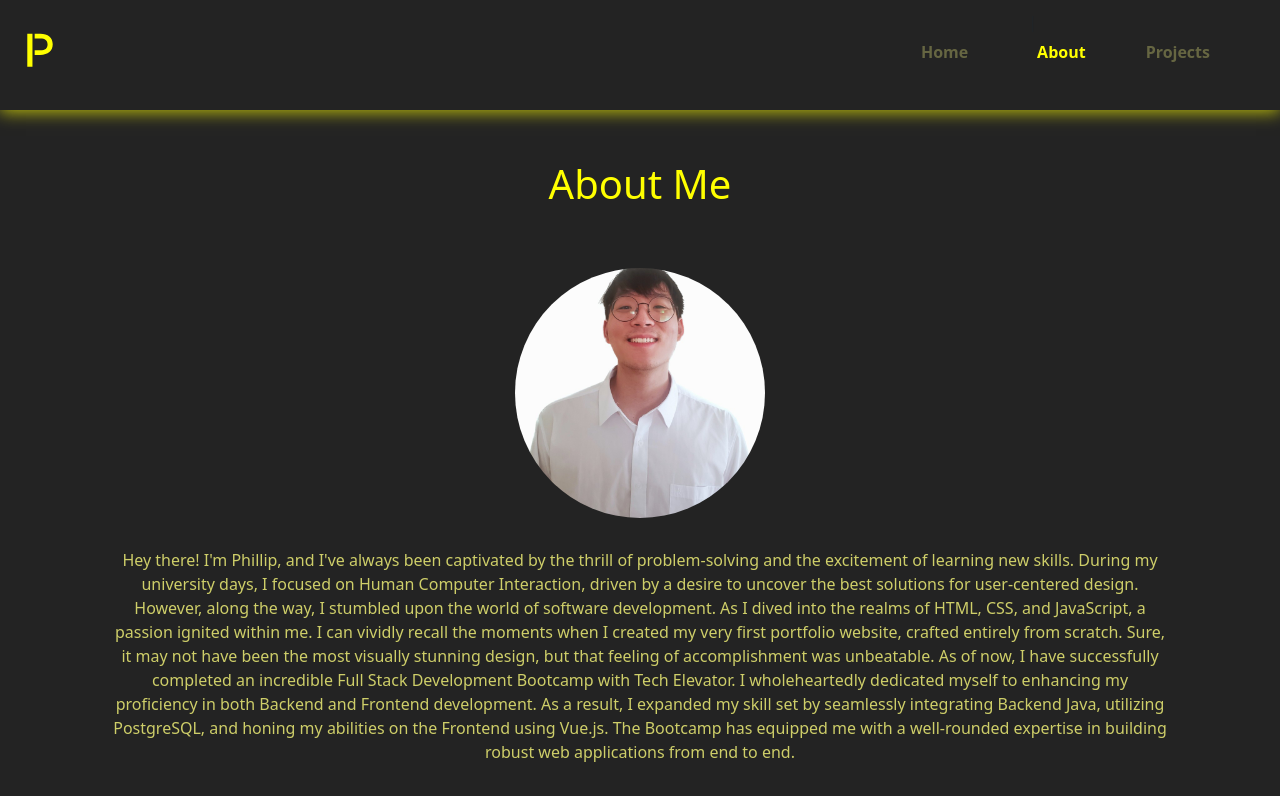
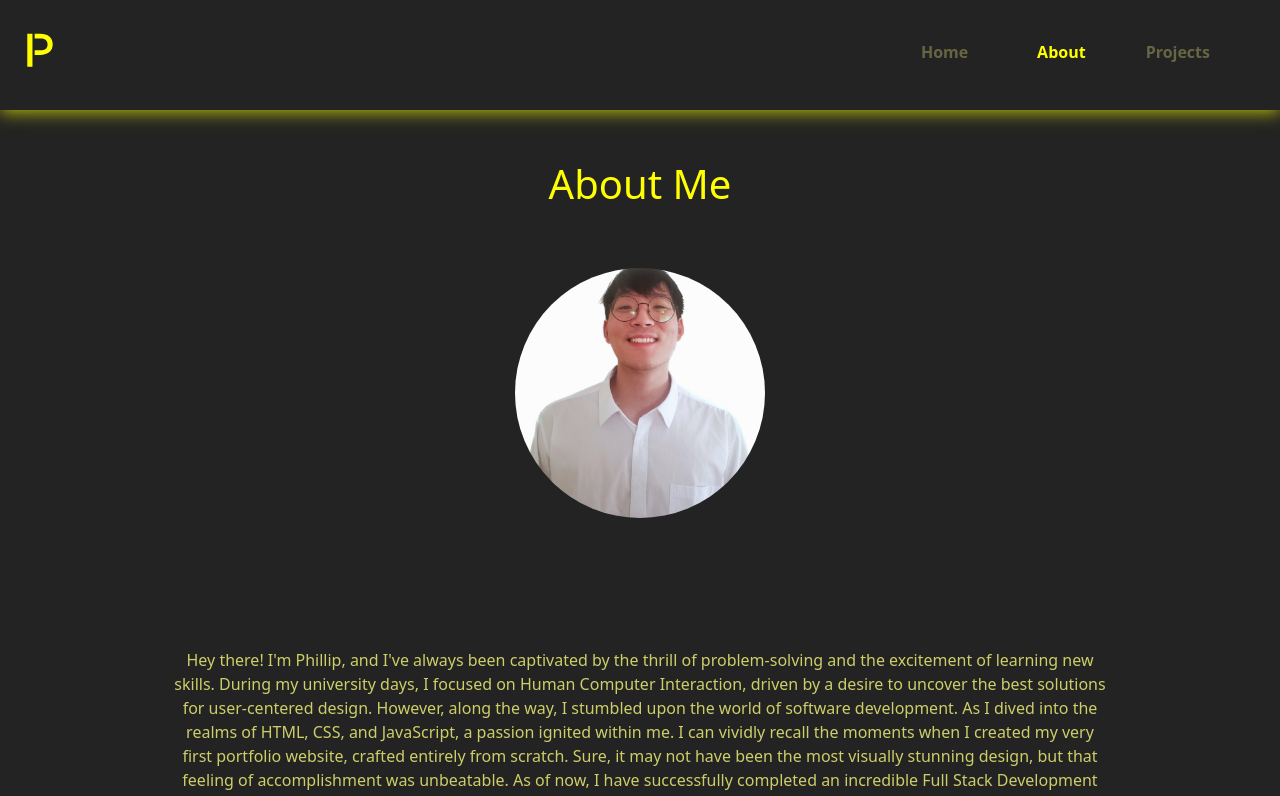
Before and after one commit to pyk006/VuePortfolio, a Vue app: page /about in a window 1280 px wide. Shown: the top 796 px of the page. Built offline with nearby package versions, Linux system fonts and the light colour scheme.

Commit message:
some subtle css to about

```diff
--- a/src/views/AboutView.vue
+++ b/src/views/AboutView.vue
@@ -22,6 +22,7 @@ As of now, I have successfully completed an incredible Full Stack Development Bo
     align-items: center;
     text-align: center;
     justify-content: flex-start;
+    margin-bottom: 120px;
   }
   .title {
     color: #FF0;
@@ -30,6 +31,7 @@ As of now, I have successfully completed an incredible Full Stack Development Bo
   .title-img {
     border-radius: 50%;
     height: 250px;
+    margin-bottom: 100px;
     transition: filter 0.3s ease;
   }
   .title-img:hover {
@@ -37,6 +39,7 @@ As of now, I have successfully completed an incredible Full Stack Development Bo
   }
 
   .about-summary {
-    padding: 30px 60px;
-word-wrap: break-word;  }
+    padding: 30px 120px;
+    word-wrap: break-word;
+}
   </style>
```
